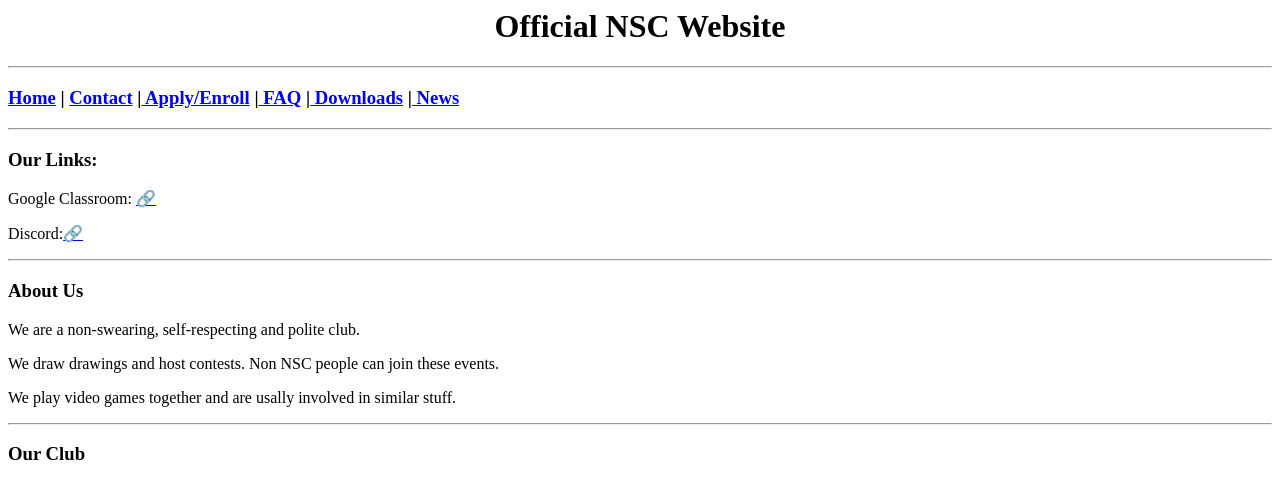
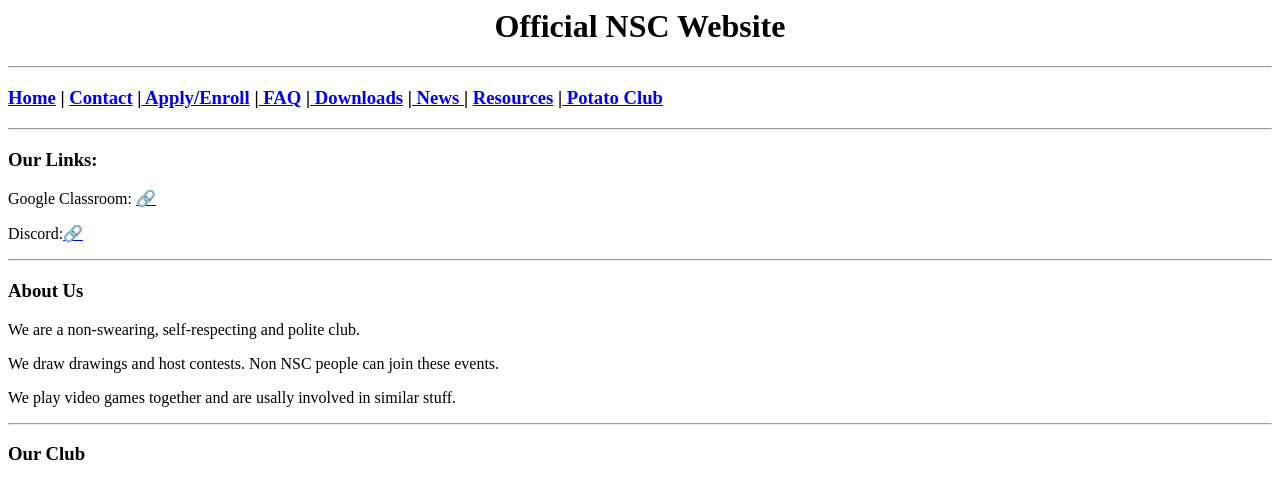
Before and after one commit to HoplaStudios/NSC, a plain HTML site: page index.html in a window 1280 px wide. Shown: the top 481 px of the page. Drawn offline with Linux system fonts and the light colour scheme.

Commit message:
Update index.html

```diff
--- a/index.html
+++ b/index.html
@@ -1,9 +1,8 @@
 <title>Official NSC Website</title>
-<link rel="stylesheet" href="style.css">
 <link rel="shortcut icon" type="image/jpg" href="Images\nsc_logo_favicon.ico"/>
 <h1><center>Official NSC Website</center></h1>
 <hr>
-<h3><a href="index.html">Home</a> | <a href="contact.html">Contact</a> |<a href="apply.html"> Apply/Enroll</a>  |<a href="faq.html"> FAQ</a>  |<a href="downloads.html"> Downloads</a>  |<a href="news.html"> News</a>  </h3>
+<h3><a href="index.html">Home</a> | <a href="contact.html">Contact</a> |<a href="apply.html"> Apply/Enroll</a>  |<a href="faq.html"> FAQ</a>  |<a href="downloads.html"> Downloads</a>  |<a href="news.html"> News </a>| <a href="resources.html">Resources</a> |<a href="potato.html"> Potato Club</a></h3>
 <hr>
 <h3>Our Links:</h3>
 <p>Google Classroom: <a href="https://classroom.google.com/c/MjUzODkxMTU2NTA2?cjc=buq7jrc">🔗</a></p>
```
